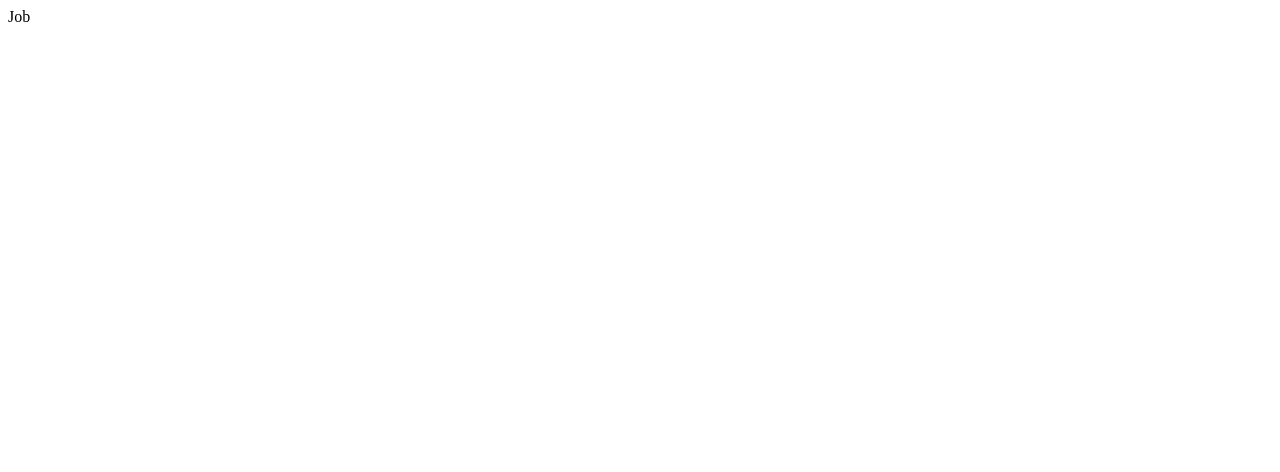
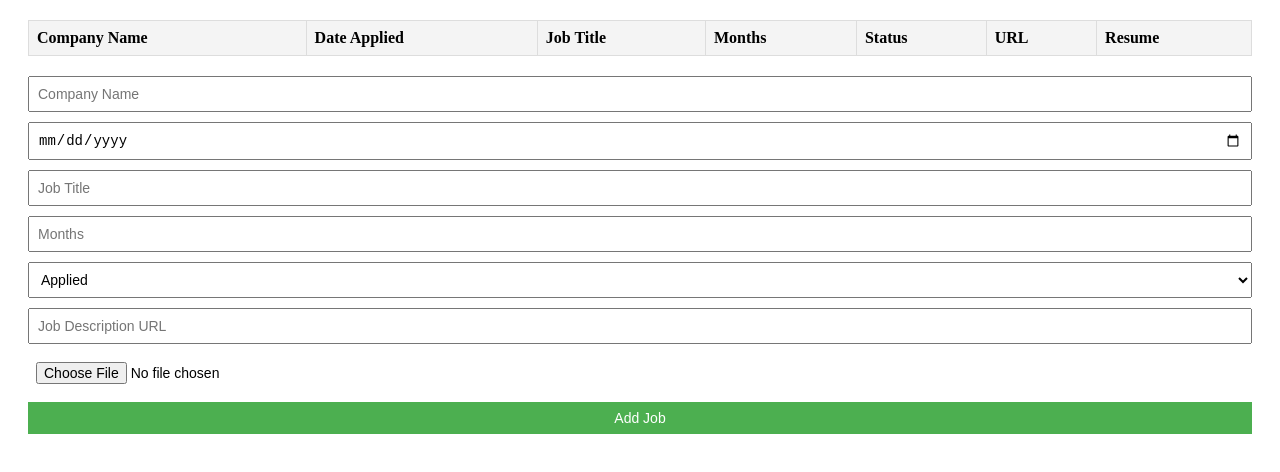
Before and after one commit to BhavyaLikhitha/Job-Tracker, a React (Vite) app in the folder app/: page / in a window 1280 px wide. Shown: the top 472 px of the page. Built offline with nearby package versions, Linux system fonts and the light colour scheme.

Commit message:
added components

```diff
--- a/app/src/App.jsx
+++ b/app/src/App.jsx
@@ -1,12 +1,12 @@
 import './App.css'
-import Job from './components/job'
+import JobTracker from './components/job'
 
 function App() {
 
 
   return (
     <>
-     <Job/>
+     <JobTracker/>
     </>
   )
 }
--- /dev/null
+++ b/app/src/components/job.css
@@ -0,0 +1,56 @@
+.job-tracker {
+    margin: 20px;
+  }
+
+  table {
+    width: 100%;
+    border-collapse: collapse;
+    margin-bottom: 20px;
+  }
+
+  th, td {
+    border: 1px solid #ddd;
+    padding: 8px;
+    text-align: left;
+  }
+
+  thead {
+    background-color: #f4f4f4;
+  }
+
+  .add-job {
+    display: flex;
+    flex-direction: column;
+    gap: 10px;
+  }
+
+  .add-job input,
+  .add-job select,
+  .add-job button {
+    padding: 8px;
+    font-size: 14px;
+  }
+
+  .add-job button {
+    background-color: #4caf50;
+    color: white;
+    border: none;
+    cursor: pointer;
+  }
+
+  .add-job button:hover {
+    background-color: #45a049;
+  }
+  select {
+    padding: 5px;
+    font-size: 14px;
+  }
+
+  a {
+    color: #007bff;
+    text-decoration: none;
+  }
+
+  a:hover {
+    text-decoration: underline;
+  }
--- a/app/src/components/job.jsx
+++ b/app/src/components/job.jsx
@@ -1,9 +1,153 @@
-import React from 'react'
+import React, { useState } from "react";
+import "./job.css";
 
-function Job() {
+const JobTracker = () => {
+  const [jobs, setJobs] = useState([]);
+  const [newJob, setNewJob] = useState({
+    companyName: "",
+    dateApplied: "",
+    jobTitle: "",
+    months: "",
+    status: "applied",
+    url: "",
+    resume: null,
+  });
+
+  const handleInputChange = (e) => {
+    const { name, value } = e.target;
+    setNewJob({ ...newJob, [name]: value });
+  };
+
+  const handleFileChange = (e) => {
+    setNewJob({ ...newJob, resume: e.target.files[0] });
+  };
+
+  const addJob = () => {
+    if (newJob.companyName && newJob.dateApplied && newJob.jobTitle) {
+      setJobs([...jobs, { ...newJob, id: Date.now() }]); // Assign a unique ID to each job
+      setNewJob({
+        companyName: "",
+        dateApplied: "",
+        jobTitle: "",
+        months: "",
+        status: "applied",
+        url: "",
+        resume: null,
+      });
+    } else {
+      alert("Please fill in all required fields.");
+    }
+  };
+
+  const updateJobStatus = (id, newStatus) => {
+    const updatedJobs = jobs.map((job) =>
+      job.id === id ? { ...job, status: newStatus } : job
+    );
+    setJobs(updatedJobs);
+  };
+
   return (
-    <div>Job</div>
-  )
-}
+    <div className="job-tracker">
+      <table>
+        <thead>
+          <tr>
+            <th>Company Name</th>
+            <th>Date Applied</th>
+            <th>Job Title</th>
+            <th>Months</th>
+            <th>Status</th>
+            <th>URL</th>
+            <th>Resume</th>
+          </tr>
+        </thead>
+        <tbody>
+          {jobs.map((job) => (
+            <tr key={job.id}>
+              <td>{job.companyName}</td>
+              <td>{job.dateApplied}</td>
+              <td>{job.jobTitle}</td>
+              <td>{job.months}</td>
+              <td>
+                <select
+                  value={job.status}
+                  onChange={(e) => updateJobStatus(job.id, e.target.value)}
+                >
+                  <option value="applied">Applied</option>
+                  <option value="ghosted">Ghosted</option>
+                  <option value="no response">No Response</option>
+                  <option value="rejected">Rejected</option>
+                  <option value="interview going on">Interview Going On</option>
+                </select>
+              </td>
+              <td>
+                <a href={job.url} target="_blank" rel="noopener noreferrer">
+                  Link
+                </a>
+              </td>
+              <td>
+                {job.resume ? (
+                  <a
+                    href={URL.createObjectURL(job.resume)}
+                    download={job.resume.name}
+                  >
+                    Download
+                  </a>
+                ) : (
+                  "No File Uploaded"
+                )}
+              </td>
+            </tr>
+          ))}
+        </tbody>
+      </table>
 
-export default Job
+      <div className="add-job">
+        <input
+          type="text"
+          name="companyName"
+          placeholder="Company Name"
+          value={newJob.companyName}
+          onChange={handleInputChange}
+        />
+        <input
+          type="date"
+          name="dateApplied"
+          value={newJob.dateApplied}
+          onChange={handleInputChange}
+        />
+        <input
+          type="text"
+          name="jobTitle"
+          placeholder="Job Title"
+          value={newJob.jobTitle}
+          onChange={handleInputChange}
+        />
+        <input
+          type="number"
+          name="months"
+          placeholder="Months"
+          value={newJob.months}
+          onChange={handleInputChange}
+        />
+        <select name="status" value={newJob.status} onChange={handleInputChange}>
+          <option value="applied">Applied</option>
+          <option value="ghosted">Ghosted</option>
+          <option value="no response">No Response</option>
+          <option value="rejected">Rejected</option>
+          <option value="interview going on">Interview Going On</option>
+        </select>
+        <input
+          type="url"
+          name="url"
+          placeholder="Job Description URL"
+          value={newJob.url}
+          onChange={handleInputChange}
+        />
+        <input type="file" onChange={handleFileChange} />
+        <button onClick={addJob}>Add Job</button>
+      </div>
+    </div>
+  );
+};
+
+export default JobTracker;
```
